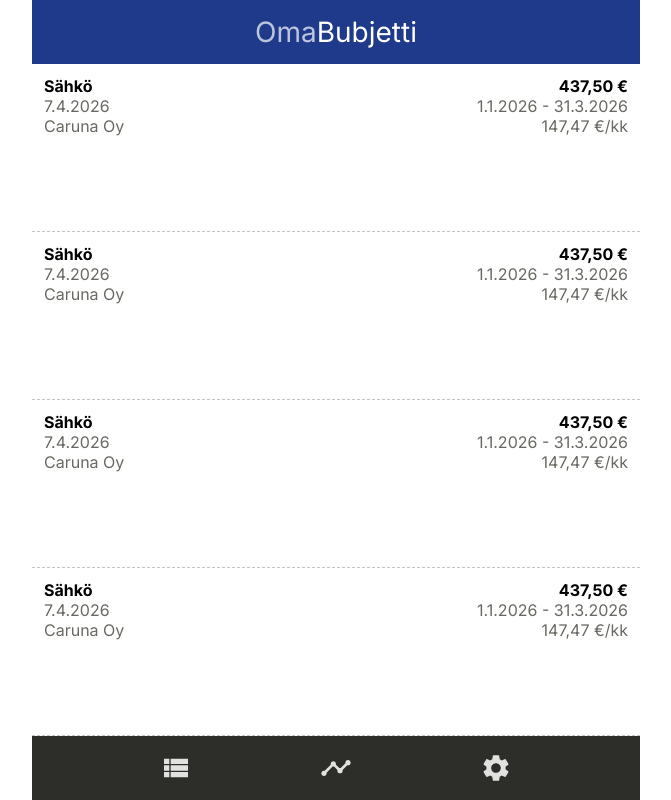
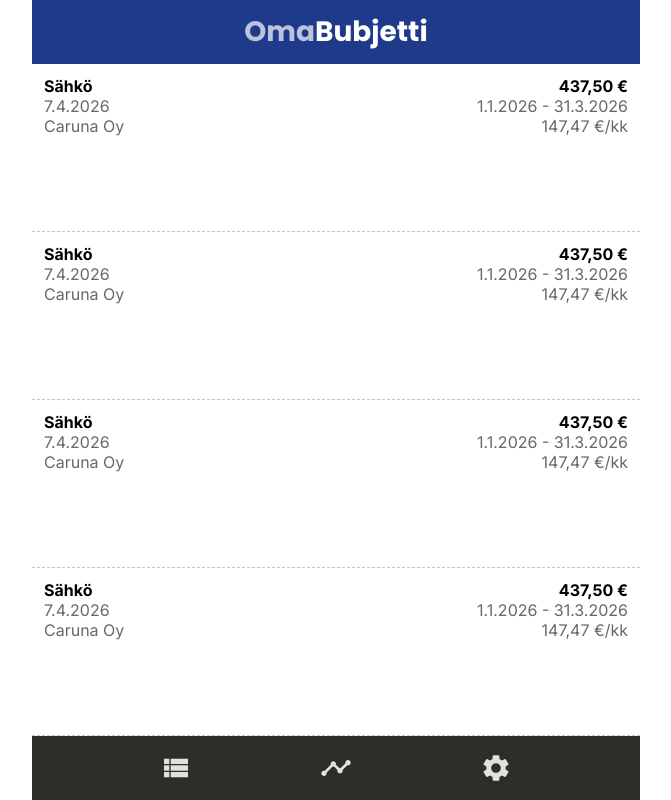
Before and after one commit to stmargariitaaa/OmaBudjetti, a React (Vite) app: page / in a window 1280 px wide. Shown: the whole page, without its empty margins (304-975 px from the left). Built offline with nearby package versions, Linux system fonts and the light colour scheme.

Commit message:
yhdistää sovellusta koskevat ulkoasumääritykset

```diff
--- a/src/assets/styles/main.scss
+++ b/src/assets/styles/main.scss
@@ -1,3 +1,6 @@
+@use './' as theme;
+
+
 /* Mimimal CSS reset */
 
 html {
@@ -23,3 +26,28 @@
   max-width: 100%;
   height: auto;
 }
+
+/* Global styles */
+
+@import url('https://fonts.googleapis.com/css2?family=Inter:ital,opsz,wght@0,14..32,100..900;1,14..32,100..900&display=swap');
+@import url('https://fonts.googleapis.com/css2?family=Poppins:wght@400;700&display=swap');
+
+
+body {
+  font-family: "Inter", sans-serif;
+  font-optical-sizing: auto;
+  font-weight: 400;
+  font-style: normal;
+  background-color: theme.$color-neutral-lightest;
+  color: theme.$color-neutral-darkest;
+}
+
+h1 {
+  font-family: "Poppins", sans-serif;
+  font-size: 1.75rem;
+  font-weight: bold;
+}
+
+h1 span {
+  opacity: 0.7;
+}
--- a/src/components/App/App.module.scss
+++ b/src/components/App/App.module.scss
@@ -1,10 +1,4 @@
-@import url('https://fonts.googleapis.com/css2?family=Inter:ital,opsz,wght@0,14..32,100..900;1,14..32,100..900&display=swap');
-
 .app {
-  font-family: "Inter", sans-serif;
-  font-optical-sizing: auto;
-  font-weight: 400;
-  font-style: normal;
   max-width: 38rem;
   margin: 0 auto;
   display: flex;
@@ -12,6 +6,7 @@
   height: 100dvh;
 }
 
+
 .app > * {
   flex: 1 1 auto;
 }
--- a/src/components/Header/Header.module.scss
+++ b/src/components/Header/Header.module.scss
@@ -9,11 +9,3 @@
   justify-content: center;
   align-items: center;
 }
-
-.header h1 {
-  font-size: 1.75rem;
-}
-
-.header h1 span {
-  opacity: 0.7;
-}
```
